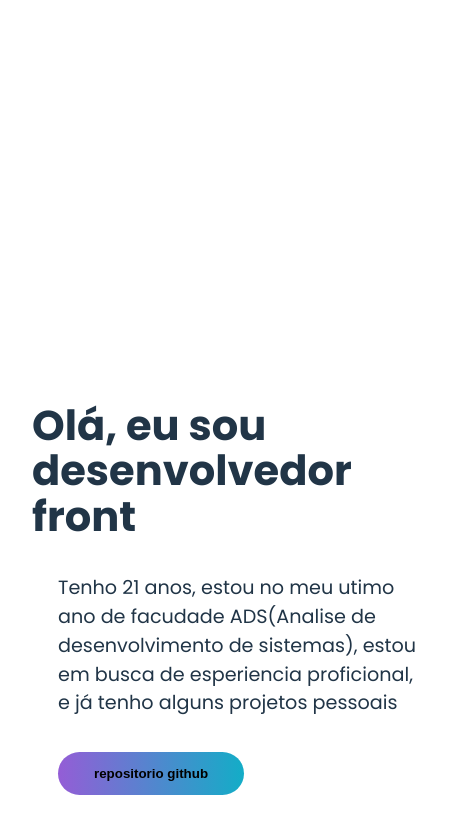
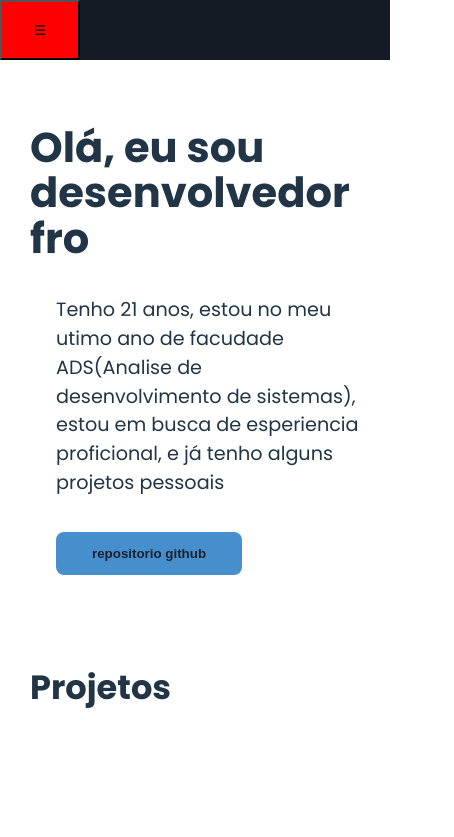
Before and after one commit to 01101-kairo/portfolio, a React (Vite) app: page / in a window 390 px wide. Shown: the top 837 px of the page, 454 px wide, since content can reach past the window. Built offline with nearby package versions, Linux system fonts and the light colour scheme.

Commit message:
finalização da responsividade inicio do HAMBURGUER

```diff
--- a/src/App.css
+++ b/src/App.css
@@ -1,10 +1,5 @@
 #root {
   width: 100%;
-  margin: 0;
-  /* max-width: 1280px; */
-  /* margin: 0 auto; */
-  padding: 0 2rem;
-  text-align: center;
 }
 
 .logo {
@@ -20,9 +15,7 @@
   filter: drop-shadow(0 0 2em #61dafbaa);
 }
 
-ul{
-  padding: 0;
-}
+ul{ padding: 0;}
 @keyframes logo-spin {
   from {
     transform: rotate(0deg);
--- a/src/assets/Header.jsx
+++ b/src/assets/Header.jsx
@@ -4,9 +4,25 @@ import {FaLinkedin, FaGithub } from "react-icons/fa";
 import Nav from "react-bootstrap/Nav";
 
 export default function Header() {
+  const  hamburger = () => {
+
+    let menuButton = document.getElementById("menu-button")
+    let menu = document.getElementById("menu")
+
+    menuButton.addEventListener("click", function() {
+      if (menu.style.display === "flex") {
+        menu.style.display = "none"
+      } else {
+        menu.style.display = "flex"
+      }
+    })
+  }
+
   return (
     <header className={styles.header} id='Header'>
-      <nav>
+      <button id="menu-button" onClick={hamburger}>&#9776;</button>
+
+      <nav id="menu">
         <ul>
           <li><Nav.Link href="#Projects">Projetos</Nav.Link></li>
           <li><Nav.Link href="#Presentation">Tecnologias</Nav.Link></li>
--- a/src/assets/css/Footer.module.css
+++ b/src/assets/css/Footer.module.css
@@ -1,9 +1,11 @@
 .footer{
+  background-color: #141b24;
   display: flex;
   flex-wrap: wrap;
   justify-content: space-between;
   text-align: left;
-  margin: 238px 0 66px;
+  margin-top: 238px;
+  padding: 0 16px 66px;
 }
 
 .footer div{
@@ -22,7 +24,20 @@
 }
 
 @media screen and (max-width: 767px){
+  .interno{
+    flex-direction: row;
+  }
+  .interno a{
+    padding-left: 12px;
+  }
   .footer{
+    text-align: center;
+    align-items: center;
+    justify-content: center;
+  }
+  .footer div{
+    text-align: center;
+    align-items: center;
     justify-content: center;
   }
 }
--- a/src/assets/css/Header.module.css
+++ b/src/assets/css/Header.module.css
@@ -1,3 +1,7 @@
+.header{
+  width: 100%;
+  background-color: #141b24;
+}
 .header nav{
   display: flex;
   flex-wrap:wrap;
@@ -10,7 +14,7 @@
 }
 
 .header ul:first-child {
-  margin: 0 auto;
+  /* margin: 0 auto; */
   flex-wrap:wrap;
 }
 
@@ -26,9 +30,24 @@
   margin: 26px;
 }
 
+.header button{
+  display: none;
+}
+
 @media screen and (max-width: 757px){
+  .header button{
+    display: block;
+    width: 80px;
+    height: 60px;
+    background: red;
+    cursor: pointer;
+  }
+  .header button:houver{
+    cursor: pointer;
+  }
   .header nav{
     flex-direction: column;
+    display: none;
   }
   .header ul:first-child {
     flex-direction: column;
--- a/src/assets/elements/css/Button.module.css
+++ b/src/assets/elements/css/Button.module.css
@@ -1,15 +1,15 @@
 .btn{
-  background: linear-gradient(270deg, #13ADC7 0%, #6978D1 66.67%, #945DD6 100%);
+  background-color: #478ecc;
+  color: #1a212e;
   border: none;
   padding: 14px 36px;
-  border-radius: 80px;
+  border-radius: 8px;
   font-weight: bolder;
   margin-top: 15px;
   cursor: pointer;
 }
 
 .btn:hover{
-  color: white;
   transform: translateY(-7px);
   transition-duration: 0.5s;
 }
--- a/src/assets/sections/css/Im.module.css
+++ b/src/assets/sections/css/Im.module.css
@@ -1,5 +1,6 @@
 .im{
   text-align: left;
+  padding: 30px;
 }
 
 .im div{
--- a/src/assets/sections/css/Projects.module.css
+++ b/src/assets/sections/css/Projects.module.css
@@ -1,5 +1,6 @@
 .projects h2{
   padding-top: 126px;
+  padding: 30px;
 }
 .projects div{
   display: flex;
--- a/src/index.css
+++ b/src/index.css
@@ -7,7 +7,7 @@
 
   color-scheme: light dark;
   color: rgba(255, 255, 255, 0.87);
-  background-color: #0F1624;
+  background-color: #1a212e;
 
   font-synthesis: none;
   text-rendering: optimizeLegibility;
@@ -16,15 +16,21 @@
 }
 
 body {
+  width: 100%;
   margin: 0;
   padding: 0;
-  display: flex;
-  place-items: center;
-  width: 100%;
-  min-width: 320px;
-  min-height: 100vh;
+}
+main{
+  width: 1140px;
+  margin: 0 auto;
 }
 
+@media screen and (max-width: 1134px){
+  main{
+    width: 100%;
+    margin: 0 auto;
+  }
+}
 h1 {
   font-size: 2.6em;
   line-height: 1.1;
```
